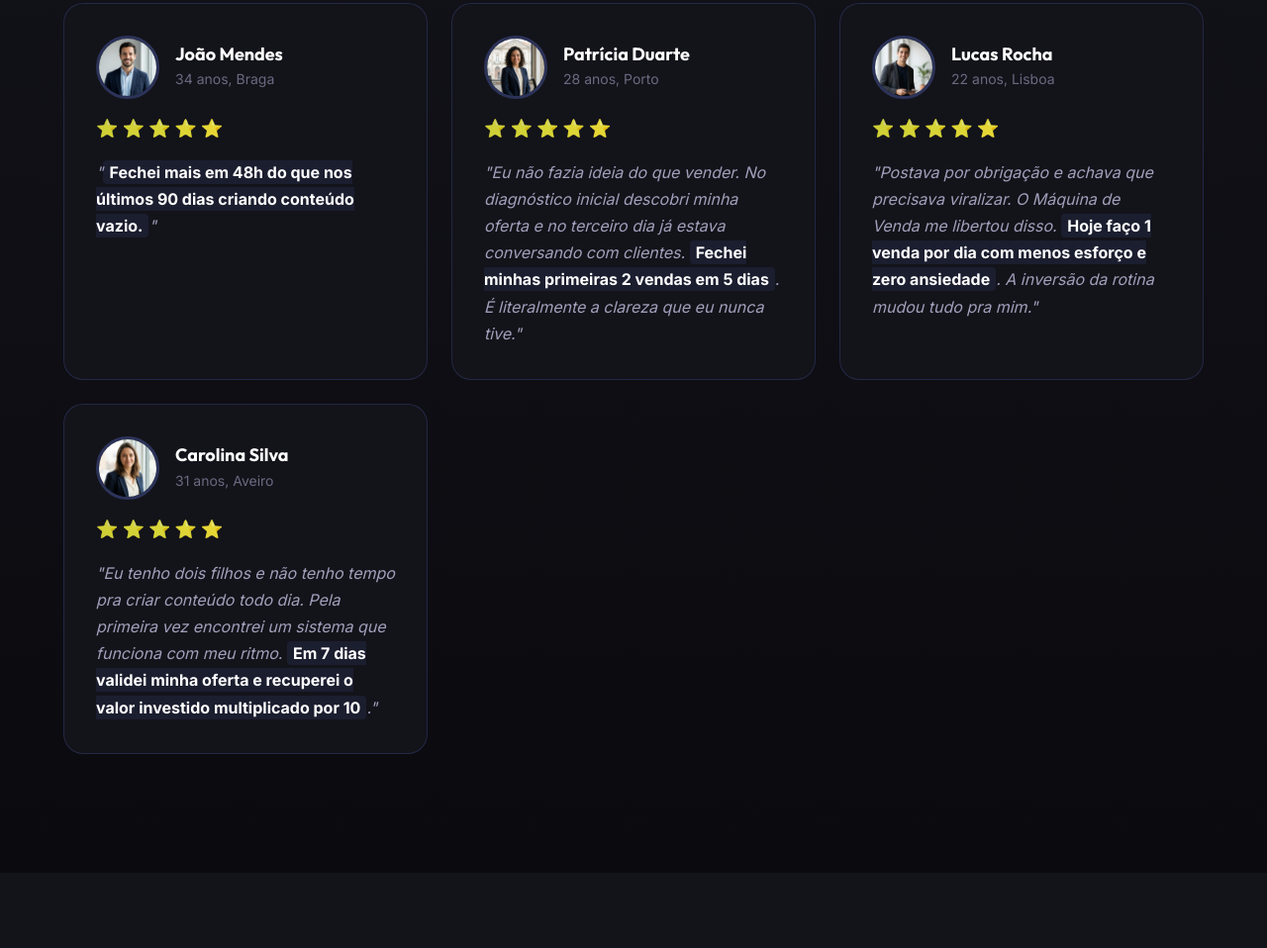
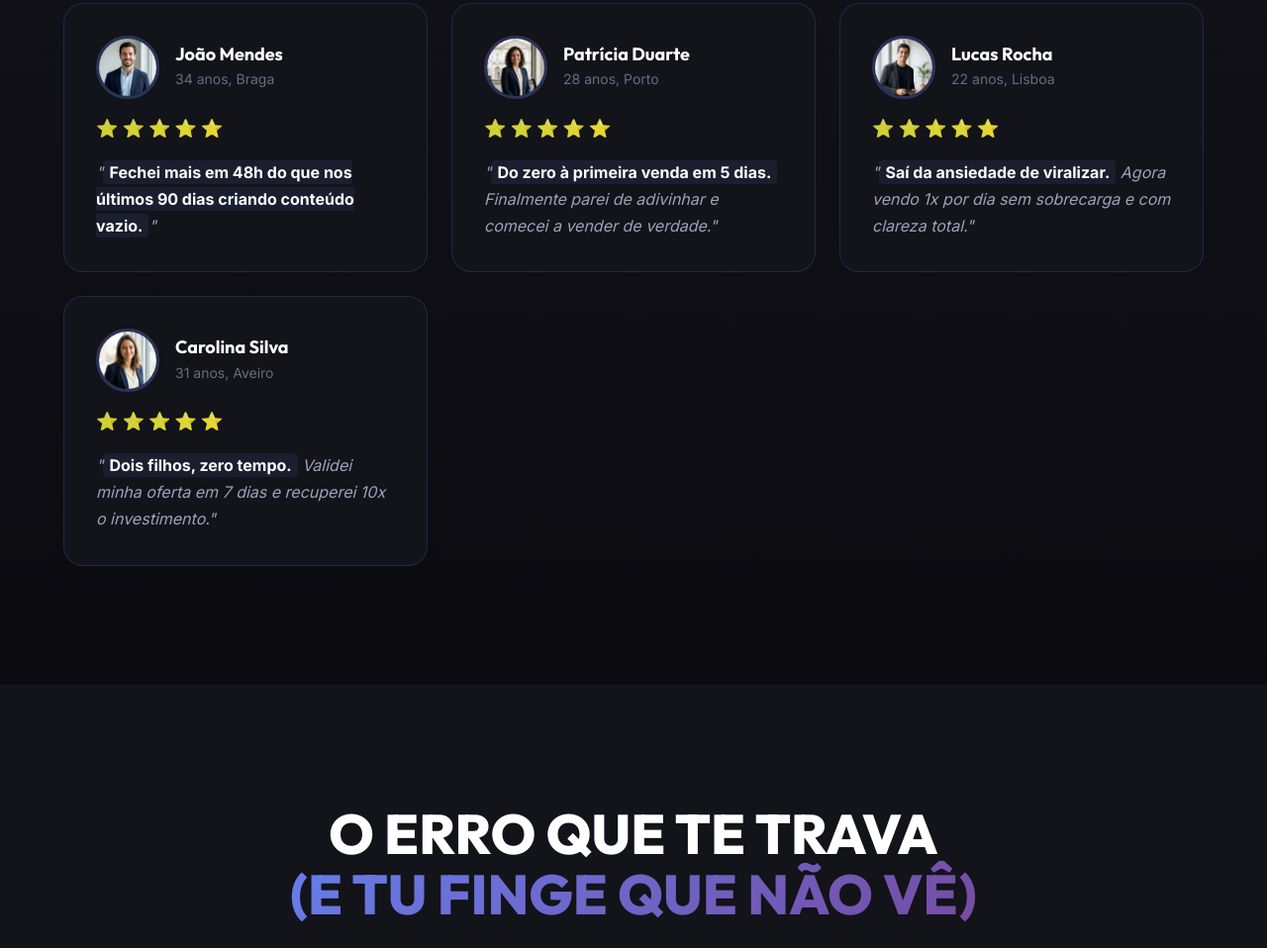
Before and after one commit to Ricoandrade1/Maquinadevenda, a plain HTML site: page index.html in a window 1280 px wide. Shown: the part 2793-3751 px from the top of the page at 99% size. Drawn offline with Linux system fonts and the light colour scheme.

Commit message:
💬 Improve all testimonials - More impactful, direct and result-focused

```diff
--- a/index.html
+++ b/index.html
@@ -181,9 +181,8 @@
                         <span class="star">⭐</span>
                     </div>
                     <p class="testimonial-text">
-                        "Eu não fazia ideia do que vender. No diagnóstico inicial descobri minha oferta e no terceiro
-                        dia já estava conversando com clientes. <strong>Fechei minhas primeiras 2 vendas em 5
-                            dias</strong>. É literalmente a clareza que eu nunca tive."
+                        "<strong>Do zero à primeira venda em 5 dias.</strong> Finalmente parei de adivinhar e comecei a
+                        vender de verdade."
                     </p>
                 </div>
 
@@ -204,9 +203,8 @@
                         <span class="star">⭐</span>
                     </div>
                     <p class="testimonial-text">
-                        "Postava por obrigação e achava que precisava viralizar. O Máquina de Venda me libertou disso.
-                        <strong>Hoje faço 1 venda por dia com menos esforço e zero ansiedade</strong>. A inversão da
-                        rotina mudou tudo pra mim."
+                        "<strong>Saí da ansiedade de viralizar.</strong> Agora vendo 1x por dia sem sobrecarga e com
+                        clareza total."
                     </p>
                 </div>
 
@@ -227,9 +225,8 @@
                         <span class="star">⭐</span>
                     </div>
                     <p class="testimonial-text">
-                        "Eu tenho dois filhos e não tenho tempo pra criar conteúdo todo dia. Pela primeira vez encontrei
-                        um sistema que funciona com meu ritmo. <strong>Em 7 dias validei minha oferta e recuperei o
-                            valor investido multiplicado por 10</strong>."
+                        "<strong>Dois filhos, zero tempo.</strong> Validei minha oferta em 7 dias e recuperei 10x o
+                        investimento."
                     </p>
                 </div>
             </div>
```
